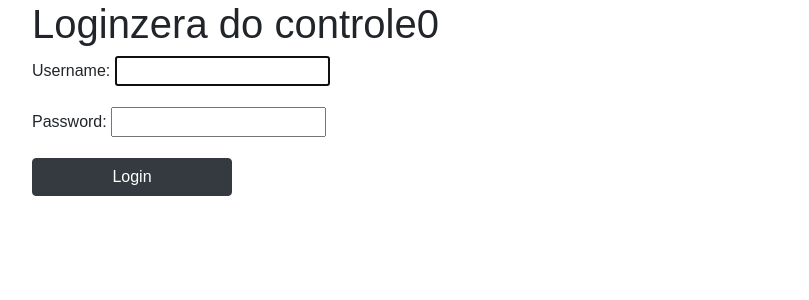
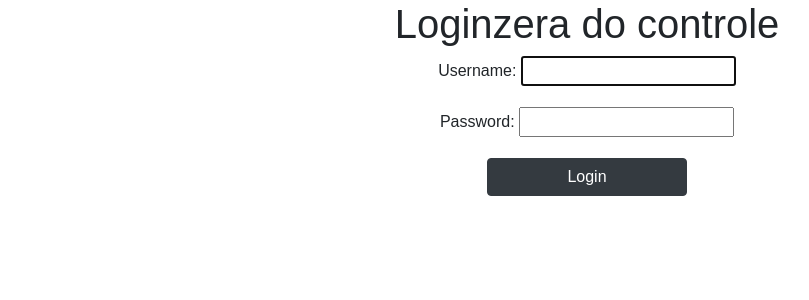
Before and after one commit to vinisantt/registrin, a Django app: page /login/ in a window 1280 px wide. Shown: the top 300 px of the page, without its empty margins (53-862 px from the left). Run offline with Django 3.2, Linux system fonts and the light colour scheme; some libraries are stand-ins or nearby versions; some web fonts are replaced.

Commit message:
ajuste do login

```diff
--- a/frequencia/templates/registration/login.html
+++ b/frequencia/templates/registration/login.html
@@ -1,23 +1,20 @@
+
 {% extends 'registration/base.html' %}
 
 {% block title %} Página de Login {% endblock %}
 
 
+
 {% block main %}
-
-
-
-        <h1>Loginzera do controle0
-        </h1>
-
-
-            <form method="POST">
+<body class="text-center">
+    <form class="form-signin">
+        <h1>Loginzera do controle</h1>
+            <form class="md4" method="POST">
                     {% csrf_token %}
                     {{ form.as_p }}
                 <button type="submit" class="btn btn-dark">Login</button>
-
             </form>
-                <br>
-
-
+    </form>
+</div>
+</body>
 {% endblock %}
```
